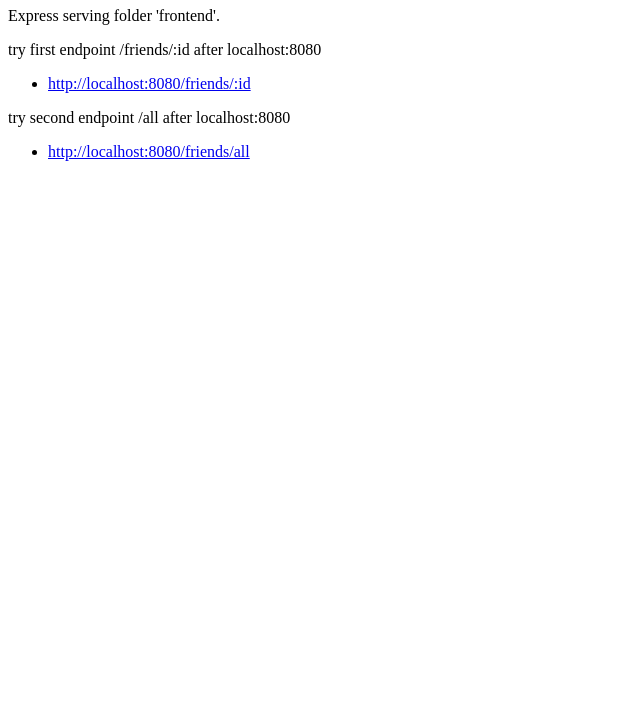
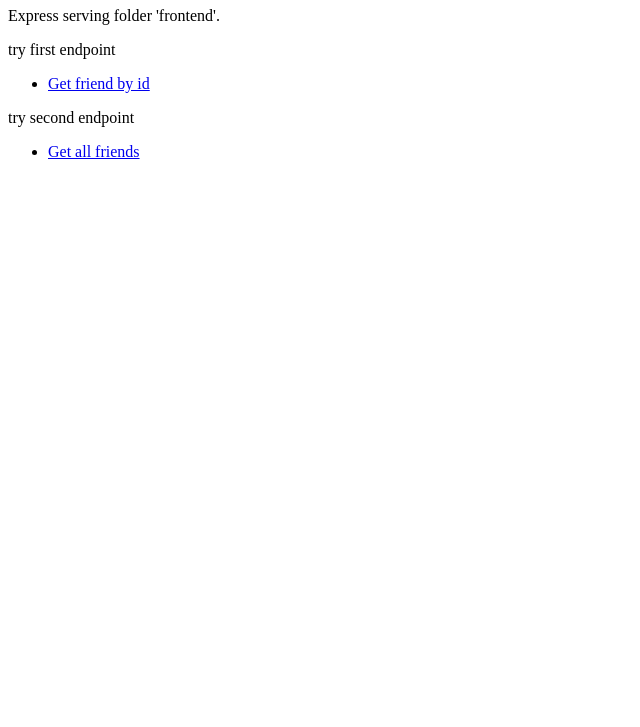
Before and after one commit to svpontes/CSE341ASSIGNMENTSREPOSITORY, a website: page contactsProject/frontend/index.html in a window 1280 px wide. Shown: the part 73-800 px from the top of the page, without its empty margins (0-640 px from the left). Drawn offline with Linux system fonts and the light colour scheme.

Commit message:
change html

```diff
--- a/contactsProject/backend/controllers/friends.js
+++ b/contactsProject/backend/controllers/friends.js
@@ -12,7 +12,7 @@ const getAllData = async (req, res, next) => {//get data async way
 
 //get itens by id
 const getSingleById = async (req, res, next) => {
-    // 1. [ADICIONADO] Bloco try...catch para tratar o BSONError
+
     try {
         const userId = new ObjectId(req.params.id);
         const result = await mongodb.getDb().collection('friends').find({ _id: userId });
--- a/contactsProject/frontend/index.html
+++ b/contactsProject/frontend/index.html
@@ -10,17 +10,17 @@
 <body>
     <h1>Succsesfull Conection!</h1>
     <p>Express serving folder 'frontend'.</p>
-    <p>try first endpoint /friends/:id after localhost:8080</p>
+    <p>try first endpoint</p>
     <ul>
         <li>
-            <a href="http://localhost:8080/friends/6904d05efad0a4cd7520ba42">http://localhost:8080/friends/:id</a>
+            <a href="https://cse341assignmentsrepository.onrender.com/">Get friend by id</a>
         </li>
     </ul>
 
-    <p>try second endpoint /all after localhost:8080</p>
+    <p>try second endpoint</p>
     <ul>
         <li>
-            <a href="http://localhost:8080/friends/all">http://localhost:8080/friends/all</a>
+            <a href="https://cse341assignmentsrepository.onrender.com/all">Get all friends</a>
         </li>
     </ul>
 
```
